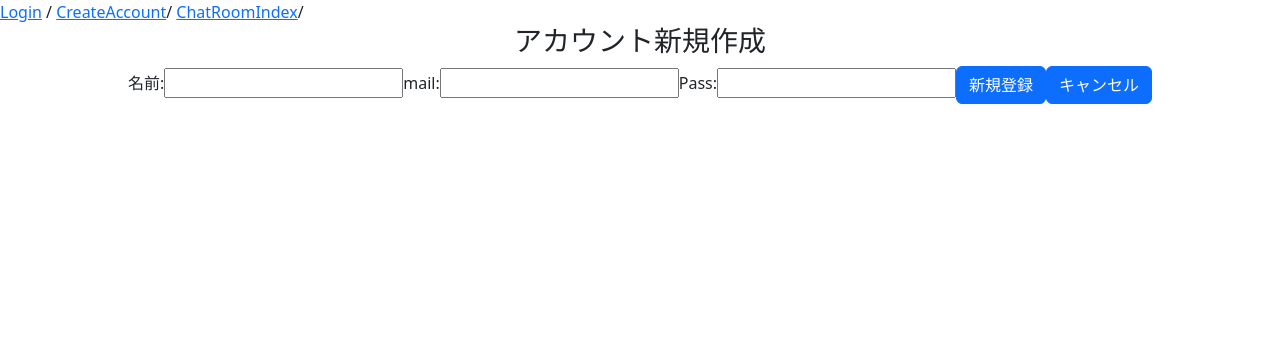
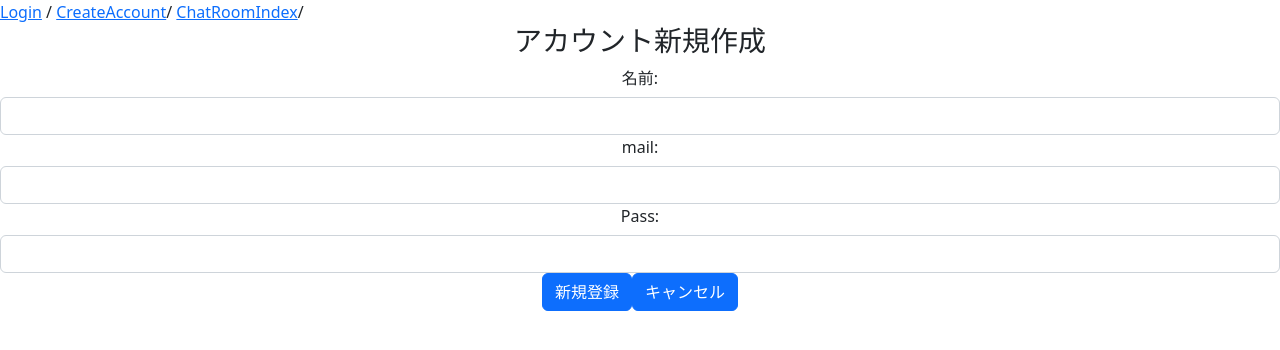
Before and after one commit to haruki-n-0816/image_chat_system, a Vue app in the folder image_chat_system_web/: page /create in a window 1280 px wide. Shown: the top 350 px of the page. Built offline with nearby package versions, Linux system fonts and the light colour scheme.

Commit message:
リファクタリング修正完了

```diff
--- a/image_chat_system_web/src/views/CreateUserPage.vue
+++ b/image_chat_system_web/src/views/CreateUserPage.vue
@@ -1,17 +1,20 @@
 <template>
   <div>
-    <form style="text-align: center;">
+    <b-form @submit.prevent="createAccount" style="text-align: center;">
       <h3>アカウント新規作成</h3>
       <b-alert v-model="showSuccessMessage" variant="success" :dismissible="false" fade>新規作成に成功しました</b-alert>
-      <label>名前:</label>
-      <input  type="text" v-model="name">
-      <label>mail:</label>
-      <input type="mail" v-model="mail">
-      <label>Pass:</label>
-      <input  type="password" v-model="password">
-      <b-button class="btn btn-primary btn-space" variant="primary" @click="CreateAcaunt()">新規登録</b-button>
-      <button class="btn btn-primary btn-space" @click="$router.push('/Login')">キャンセル</button>
-    </form>
+      <b-form-group label="名前:">
+        <b-form-input v-model="name" type="text"></b-form-input>
+      </b-form-group>
+      <b-form-group label="mail:">
+        <b-form-input v-model="mail" type="email"></b-form-input>
+      </b-form-group>
+      <b-form-group label="Pass:">
+        <b-form-input v-model="password" type="password"></b-form-input>
+      </b-form-group>
+      <b-button variant="primary" type="submit">新規登録</b-button>
+      <b-button variant="primary" @click="$router.push('/Login')">キャンセル</b-button>
+    </b-form>
   </div>
 </template>
 
@@ -19,7 +22,7 @@
 import axios from 'axios';
 axios.defaults.baseURL = 'http://localhost:8081';
 
-export default{
+export default {
   data() {
     return {
       name: '',
@@ -29,26 +32,25 @@ export default{
     };
   },
   methods: {
-    async CreateAcaunt() {
+    async createAccount() {
       try {
         const response = await axios.post('/create', {
           name: this.name,
           mail: this.mail,
           password: this.password,
         });
-        if(response.data === true){
-          // アカウント作成に成功した場合、ポップアップメッセージを表示して2秒後に画面を遷移する
+        if (response.data === true) {
           this.showSuccessMessage = true;
           setTimeout(() => {
             this.$router.push('/login');
-          }, 1000);
-        }else{
-          alert("既に登録されているメールアドレスです")
+          }, 2000);
+        } else {
+          alert('既に登録されているメールアドレスです');
         }
       } catch (error) {
         console.error(error);
       }
-    }
+    },
   },
-}
+};
 </script>
--- a/image_chat_system_web/src/views/LoginPage.vue
+++ b/image_chat_system_web/src/views/LoginPage.vue
@@ -1,14 +1,16 @@
 <template>
-    <div style="text-align: center;">
-        <form  @submit.prevent="LoginCheck()" >
+    <div class="text-center">
+      <form @submit.prevent="loginCheck">
         <h3>ログイン</h3>
-            <label>mail:</label>
-            <input  type="email" v-model="mail">
-            <label>パスワード:</label>
-            <input  type="password" v-model="password">
-            <b-button  variant="primary" type="submit">ログイン</b-button>
+        <b-form-group label="mail:" label-for="mail-input">
+          <b-form-input type="email" v-model="mail"></b-form-input>
+        </b-form-group>
+        <b-form-group label="パスワード:" label-for="password-input">
+          <b-form-input type="password" v-model="password"></b-form-input>
+        </b-form-group>
+        <b-button variant="primary" type="submit">ログイン</b-button>
       </form>
-        <router-link to="/create" >新規登録の方はこちらから</router-link>
+      <router-link to="/create">新規登録の方はこちらから</router-link>
     </div>
   </template>
 
@@ -28,23 +30,23 @@ export default {
     },
 
     methods: {
-        async LoginCheck() {
+      async loginCheck() {
         try {
-                const respones = await axios.post('/login', {
+          const response = await axios.post('/login', {
             mail: this.mail,
             password: this.password,
           });
-                console.log(respones);
-                this.$store.dispatch('setAuthentication', respones.data.result);
-                    if (respones.data.result) {
-                        this.$store.dispatch('setUserId', respones.data.userId);
-                        this.$store.dispatch('setUserName', respones.data.userName);
+          console.log(response);
+          this.$store.dispatch('setAuthentication', response.data.result);
+          if (response.data.result) {
+            this.$store.dispatch('setUserId', response.data.userId);
+            this.$store.dispatch('setUserName', response.data.userName);
             this.userId = this.$store.getters.userId;
             this.userName = this.$store.getters.userName;
             this.$router.push("/roomIndex");
           }
         } catch (error) {
-                alert("ログインの失敗")
+          alert("ログインに失敗しました");
         }
       }
     }
--- a/image_chat_system_web/src/views/RoomIndexPage.vue
+++ b/image_chat_system_web/src/views/RoomIndexPage.vue
@@ -1,20 +1,18 @@
 <template>
   <div>
-    <h1>ChatRoom</h1>
+    <h1 class="text-center">ChatRoom</h1>
 
-    <div >
-      <input id="icon" type="image" :src="iconPath" style="width: 70px; height: 70px;" alt="Logout" @click="showLogoutPopup = true" />
-      <div v-if="showLogoutPopup" class="popup-background">
-        <div class="popup-container">
+    <div class="d-flex justify-content-end">
+      <b-img id="icon" :src="iconPath" alt="Logout" class="mr-3" style="width: 70px; height: 70px; cursor: pointer" @click="showLogoutPopup = true" />
+      <b-modal v-model="showLogoutPopup" hide-footer>
         <div class="popup">
           <p>ログインしているユーザー名: {{ this.$store.getters.userName }}</p>
           <p>ログインしているユーザーID: {{ this.$store.getters.userId }}</p>
           <p>ログアウトしますか？</p>
-            <button @click="logout">ログアウト</button>
-            <button @click="showLogoutPopup = false">キャンセル</button>
+          <b-button variant="danger" @click="logout">ログアウト</b-button>
+          <b-button variant="secondary" @click="showLogoutPopup = false">キャンセル</b-button>
         </div>
-        </div>
-      </div>
+      </b-modal>
     </div>
 
     <div class="center" @submit.prevent>
@@ -26,13 +24,17 @@
       </ul>
       <div v-else>いまは部屋がありません...</div>
     </div>
-    <button @click="showAddGroupPopup = true">部屋を追加する</button>
-    <div v-if="showAddGroupPopup">
+    <b-button @click="showAddGroupPopup = true">部屋を追加する</b-button>
+    <b-modal v-model="showAddGroupPopup" hide-footer>
+      <div class="popup">
         <h3>グループ名を記入してください:</h3>
-      <input type="text" v-model="roomName">
-      <button @click="addGroup">追加する</button>
-      <button @click="showAddGroupPopup = false">閉じる</button>
+        <b-form-input v-model="roomName"></b-form-input>
+        <div>
+          <b-button variant="primary" @click="addGroup">追加する</b-button>
+          <b-button variant="secondary" @click="showAddGroupPopup = false">閉じる</b-button>
         </div>
+      </div>
+    </b-modal>
   </div>
 </template>
 
@@ -77,9 +79,7 @@ export default {
     async addGroup() {
       const groupName = this.roomName;
         try {
-          const response = await axios.get('/roomIndex');
-          const existingRooms = response.data;
-          const roomExists = existingRooms.some(room => room.roomName === groupName);
+          const roomExists = this.rooms.some(chatIndex => chatIndex.roomName === groupName);
           //someメソッド...指定された関数で実装されているテストに、配列の中の少なくとも 1 つの要素が 合格するかどうかを判定します。
           //配列の中で指定された関数が true を返す要素を見つけた場合は true を返し、そうでない場合は false を返します。それ以外の場合は false を返します。配列は変更しません。
           if (!roomExists) {
```
Lines whose indentation alone changed are shown as unchanged.
